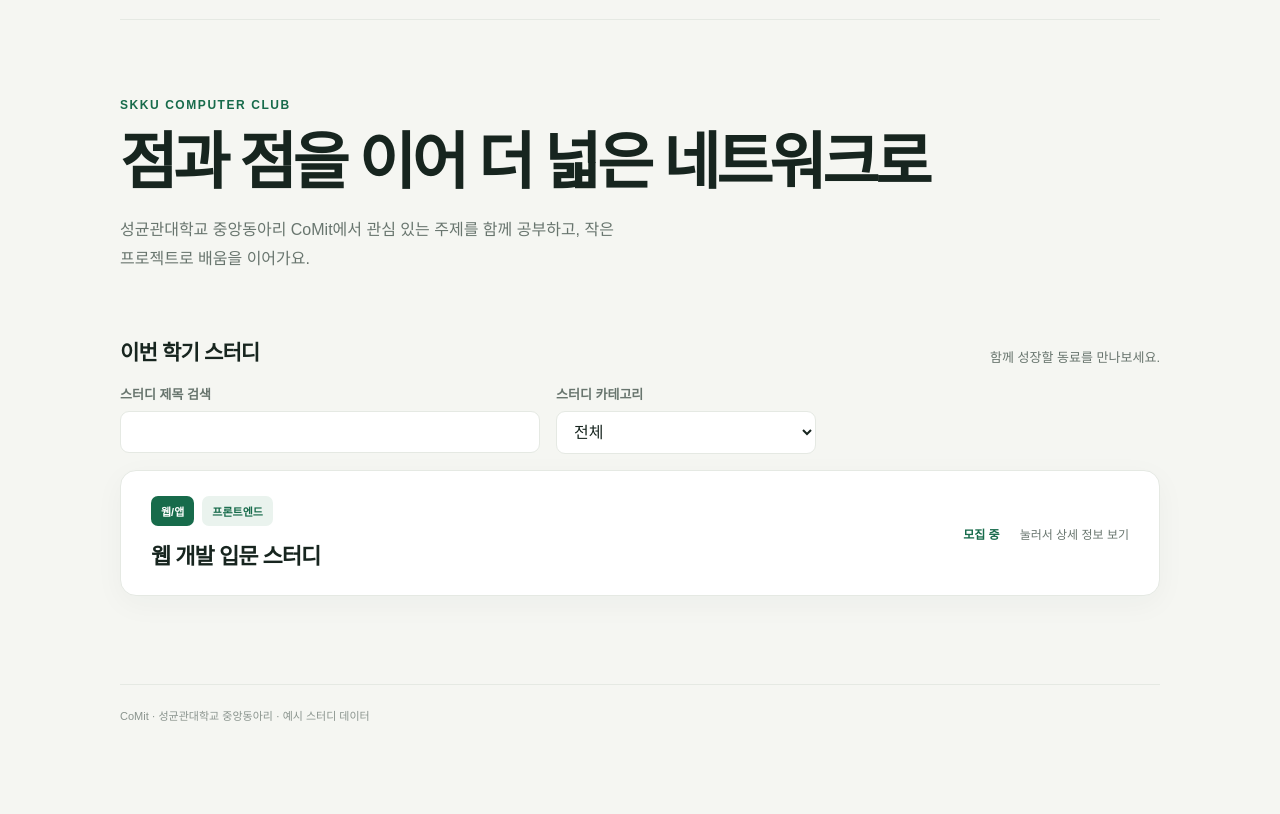
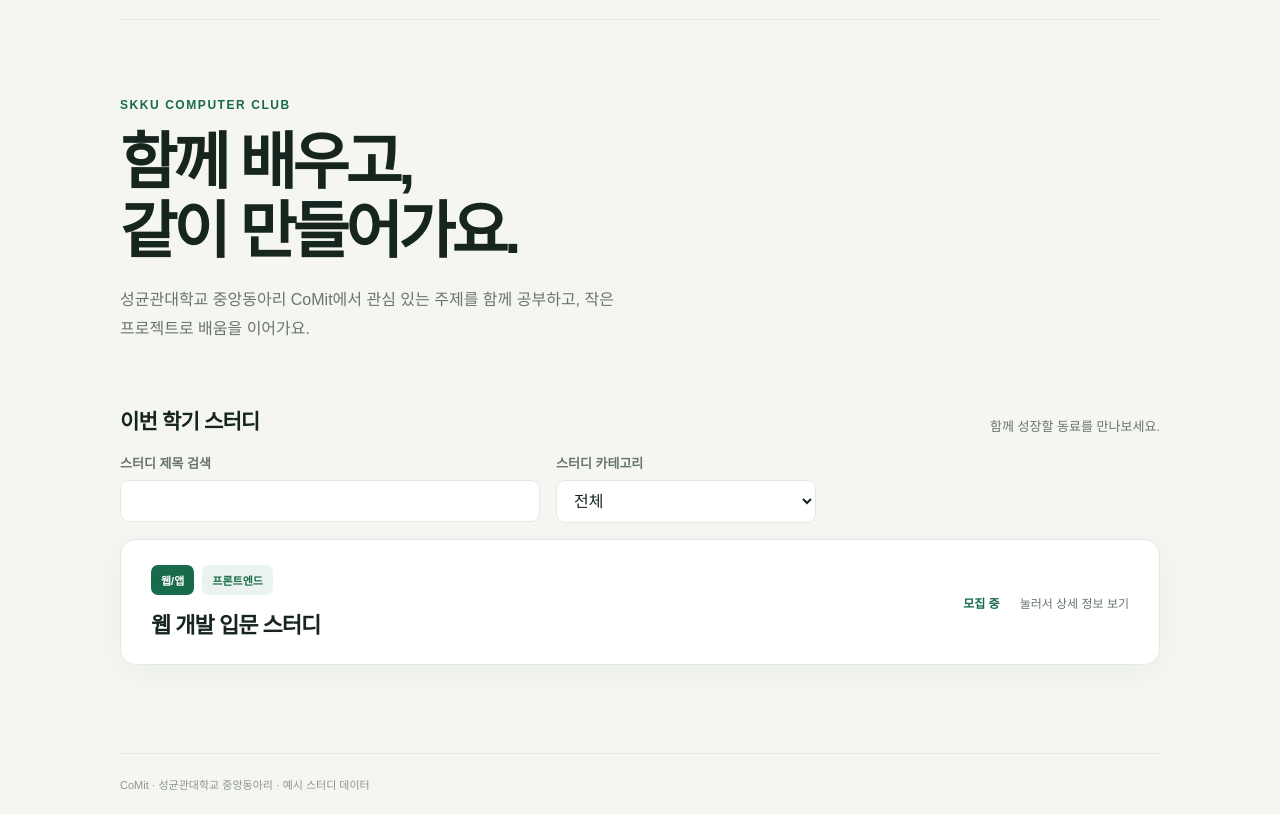
Before and after one commit to comit-skku/agentic-coding-session, a plain HTML site: page index.html in a window 1280 px wide. Shown: the part 60-874 px from the top of the page. Before the commit the page ends 805 px from the top, so only its background shows below. Drawn offline with Linux system fonts and the light colour scheme.

Commit message:
Revert "Git 작업 규칙 추가와 메인 제목 변경"

```diff
--- a/index.html
+++ b/index.html
@@ -27,7 +27,7 @@
 
       <main id="home">
         <p class="eyebrow">SKKU COMPUTER CLUB</p>
-        <h1>점과 점을 이어 더 넓은 네트워크로</h1>
+        <h1>함께 배우고,<br>같이 만들어가요.</h1>
         <p class="intro">성균관대학교 중앙동아리 CoMit에서 관심 있는 주제를 함께 공부하고, 작은 프로젝트로 배움을 이어가요.</p>
 
         <section id="studies" aria-labelledby="studies-title">
```
Also changed, not shown: 1 other file.
